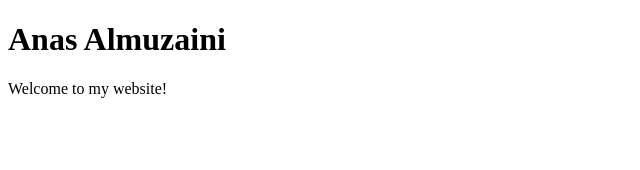
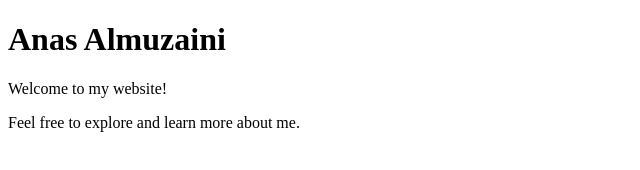
Before and after one commit to AnasAlmuzaini/anasalmuzaini.github.io, a plain HTML site: page index.html in a window 1280 px wide. Shown: the whole page, without its empty margins (0-640 px from the left). Drawn offline with Linux system fonts and the light colour scheme.

Commit message:
Update index.html

```diff
--- a/index.html
+++ b/index.html
@@ -8,5 +8,6 @@
   <body>
     <h1>Anas Almuzaini</h1>
     <p>Welcome to my website!</p>
+    <p>Feel free to explore and learn more about me.</p>
   </body>
 </html>
```
